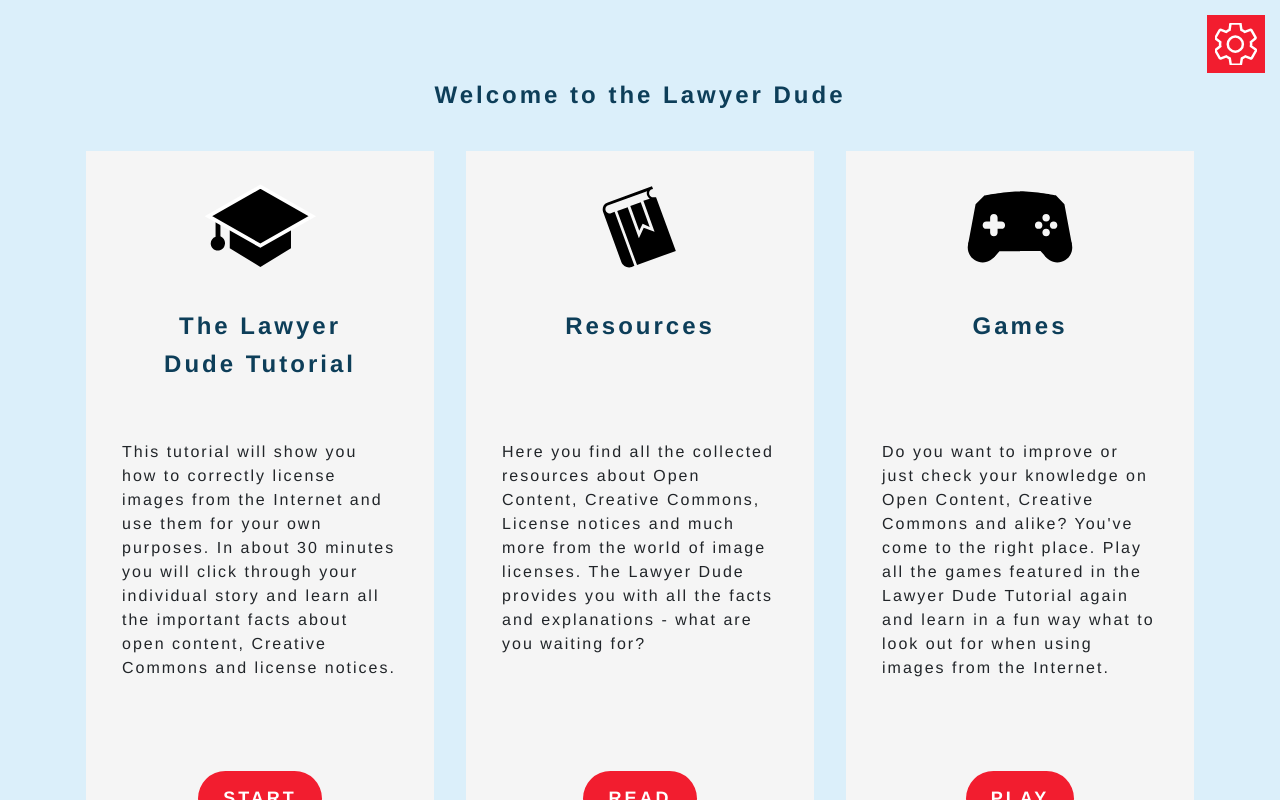
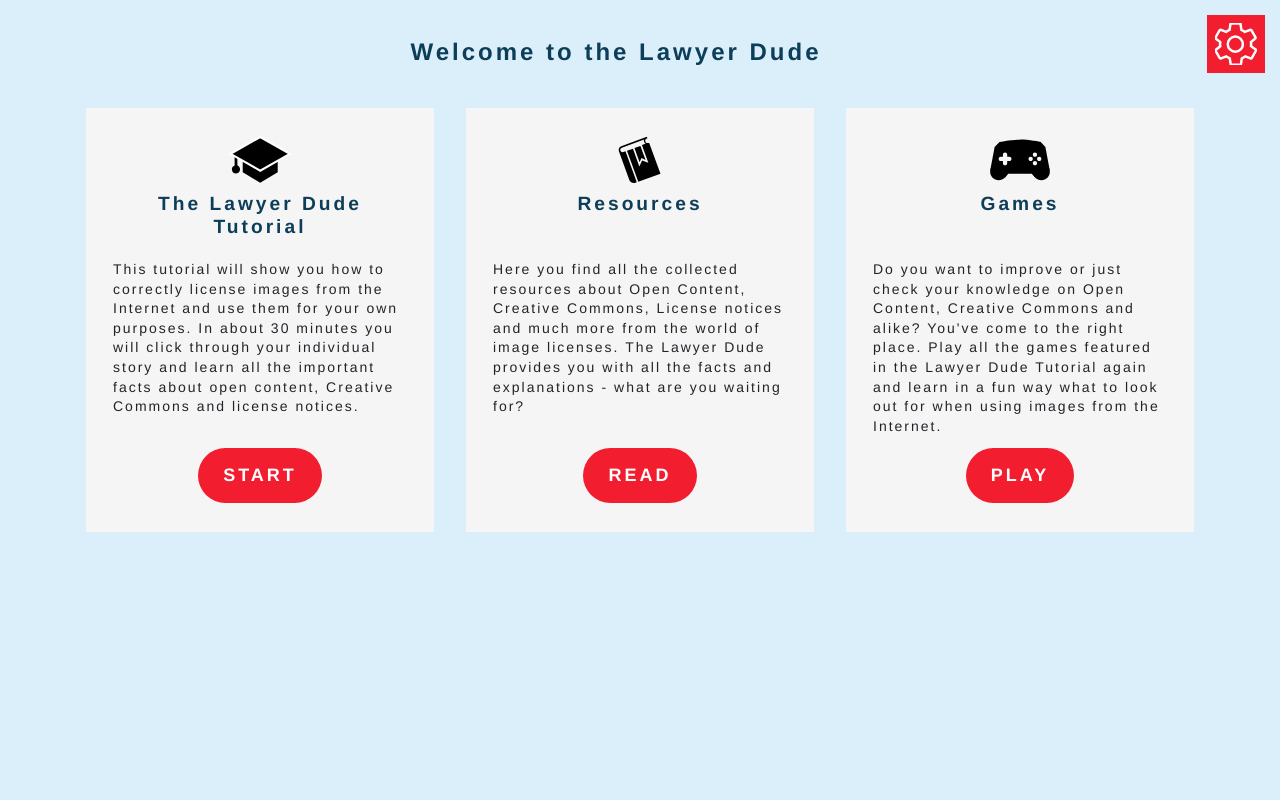
Before and after one commit to ViviZa/lawyer-dude, a React (Create React App) app: page / in a window 1280 px wide. Both pictures are taken after a click on the button "Get started". Built offline with nearby package versions, Linux system fonts and the light colour scheme.

Commit message:
Add overview page styling for small desktops

```diff
--- a/src/styles/_buttons.scss
+++ b/src/styles/_buttons.scss
@@ -286,4 +286,11 @@
 		font-weight: 600;
 		line-height: 1.6;
 	}
+
+	.overviewpagecontent {
+
+		.StartButton {
+			margin: 0.7em;
+		}
+	}
 }
--- a/src/styles/_pagecontent.scss
+++ b/src/styles/_pagecontent.scss
@@ -389,6 +389,20 @@ ol {
 			font-size: 1.5rem;
 			font-weight: 600;
 		}
+
+		h3 {
+			font-size: 1.2em;
+			line-height: 1.2;
+			margin: 0 auto;
+		}
+
+		.contentText {
+			padding: 0.5em;
+			letter-spacing: 1.4;
+			line-height: 1.4;
+			font-size: 14px;
+			height: 13em;
+		}
 	}
 
 	h1 {
@@ -404,6 +418,12 @@ ol {
 
 	.startpagecontent {
 		padding-top: 3.5em;
+	}
+
+	.Overview {
+		.startpagecontent {
+			padding-top: 1%;
+		}
 	}
 
 	.welcomeblock {
@@ -429,8 +449,13 @@ ol {
 		margin-left: 15em;
 	}
 
+	.contentBox {
+		height: 26.5em;
+	}
 
-
+	.boxicon {
+		height: 4em;
+	}
 
 	// .resourceContainer {
 	// 	margin-top: 2.5em;
```
